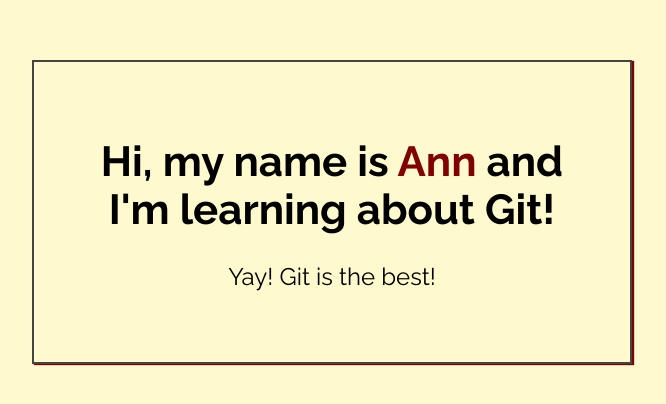
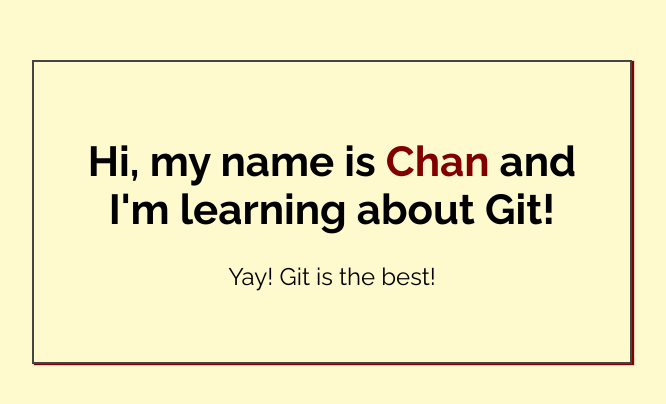
Before and after one commit to Chan2468/my-first-repo, a plain HTML site: page index.html in a window 1280 px wide. Shown: the part 188-592 px from the top of the page, without its empty margins (308-974 px from the left). Drawn offline with Linux system fonts and the light colour scheme.

Commit message:
Changed the name to index.html

```diff
--- a/index.html
+++ b/index.html
@@ -14,7 +14,7 @@
 <body>
 
     <div class="greeting">
-        <h1>Hi, my name is <span class="highlight">Ann</span> and I'm learning about Git! </h1>
+        <h1>Hi, my name is <span class="highlight">Chan</span> and I'm learning about Git! </h1>
 
         <p>Yay! Git is the best!</p>
     </div>
```
